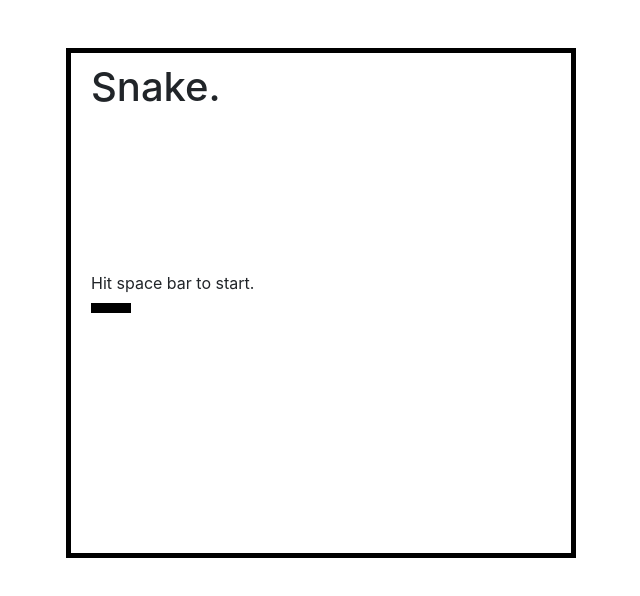
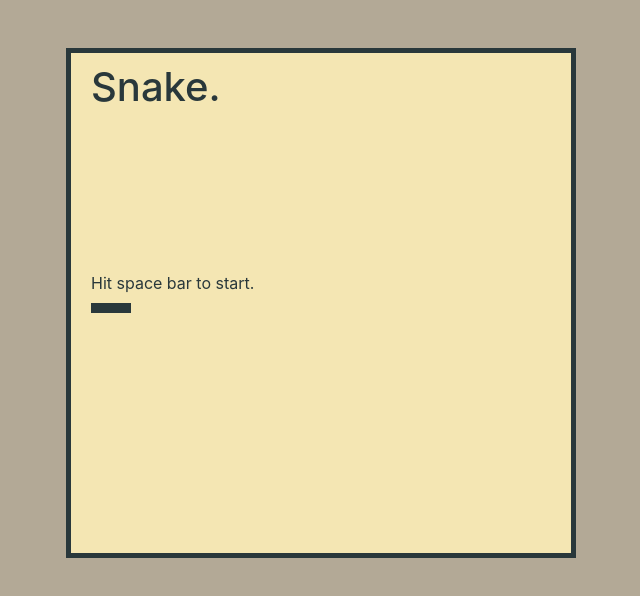
Before and after one commit to siu-sing/snake, a plain HTML site: page index.html in a window 1280 px wide. Shown: the whole page, without its empty margins (319-959 px from the left). Drawn offline with nearby package versions, Linux system fonts and the light colour scheme.

Commit message:
added some colour

```diff
--- a/script.js
+++ b/script.js
@@ -9,6 +9,8 @@ const start_i = Math.floor(gridSize / 2);
 const start_j = startLength+1;
 //Rounds
 let gameRound = 0;
+//Snake colour
+let snakeColor = "#29383b";
 
 //---CONVENIENCE FUNCTIONS
 //Get square from coordinates
@@ -185,7 +187,7 @@ let apple = {
 function setAppleDisplay() {
     let n = getSquareNode(apple.position.i, apple.position.j);
     // n.style.backgroundImage = "url('./icons/apple.svg')"
-    n.style.backgroundColor = "red"
+    n.style.backgroundColor = "#e56345"
 }
 
 //Clear apple display
@@ -209,7 +211,7 @@ function isAtApple() {
 function setSnakeDisplay() {
     snake.position.forEach(seg => {
         let n = getSquareNode(seg.i, seg.j);
-        n.style.backgroundColor = "black"
+        n.style.backgroundColor = snakeColor;
     });
 }
 
@@ -298,10 +300,9 @@ function setStartDisplay() {
         str = "Hit space bar to start.";
     }
     dispP.innerHTML = str;
-    // dispP.style.lineHeight = "0";
     dispP.style.position = "absolute";
-    // dispP.style.left = "50%";
-    // dispP.style.marginLeft = -(dispP.offsetWidth / 2) + "px";
+    dispP.classList.add("start-display")
+
 
     //Create title display
     let titleP = getSquareNode(1,start_j-3);
@@ -309,6 +310,7 @@ function setStartDisplay() {
     titleP.appendChild(titleN);
     titleN.innerHTML = "Snake.";
     titleN.style.position = "absolute";
+    titleN.classList.add("start-display");
 
     //Inialize baby snake
     if (gameRound===0){
@@ -348,6 +350,7 @@ let startGame = function () {
 
 //Show start screen
 setStartDisplay();
+//Add event listener
 startGame();
 
 //Assign keyboard controls
--- a/style.css
+++ b/style.css
@@ -1,6 +1,16 @@
+
+html body {
+    background-color: #b3a996;
+}
 
 #game-board {
-    border: 5px solid black;
+    border: 5px solid #29383b;
+    background-color: #f4e6b3;
+}
+
+.start-display{
+    color: #29383b;
+    /* color: blue; */
 }
 
 .game-row {
@@ -17,4 +27,5 @@
     display: inline-block;
     /* border: 1px solid rgba(1,1,1,0.1); */
     line-height: 0;
+    background-color: transparent;
 }
```
